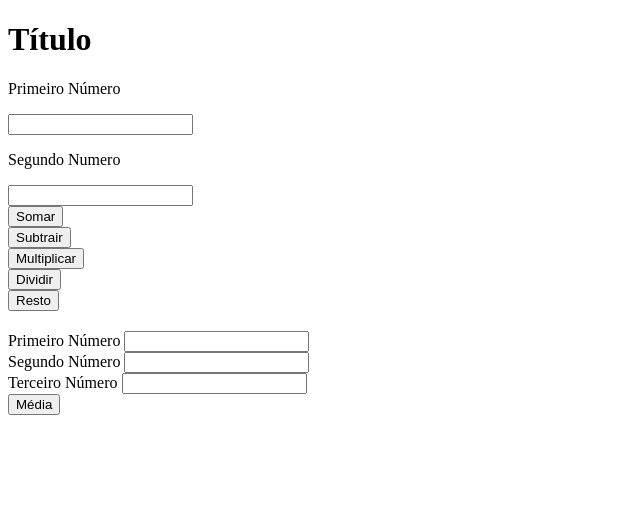
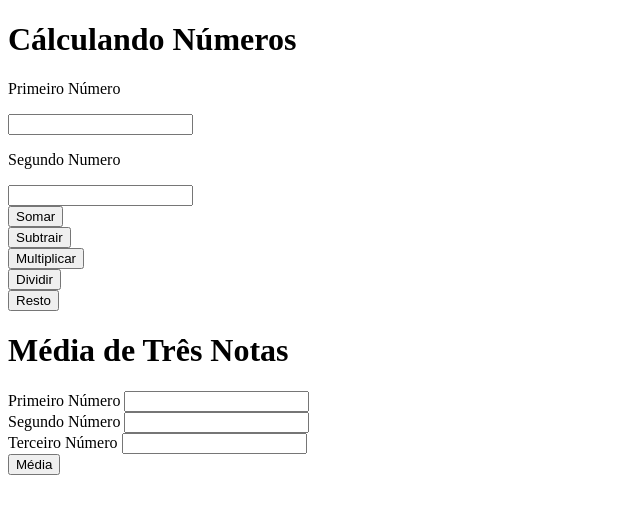
Before and after one commit to JoseRCL1981/Quinta-Atividade-Java-Script-para-Web, a plain HTML site: page index.html in a window 1280 px wide. Shown: the whole page, without its empty margins (0-640 px from the left). Drawn offline with Linux system fonts and the light colour scheme.

Commit message:
Update index.html

```diff
--- a/index.html
+++ b/index.html
@@ -4,11 +4,11 @@
 <head>
     <meta charset="UTF-8">
     <meta name="viewport" content="width=device-width, initial-scale=1.0">
-    <title>Document</title>
+    <title>Lista de Atividade 5</title>
 </head>
 
 <body>
-    <h1> Título </h1>
+    <h1> Cálculando Números </h1>
     <p> Primeiro Número</p>
 
     <input type="number" id="num1"></input>
@@ -98,7 +98,7 @@
 
 
 <!-- ************************************************************************************************** -->
-
+    <h1>Média de Três Notas</h1>
     <span>Primeiro Número</span>
     <input type="number" id="num1"></input><br>
 
```
